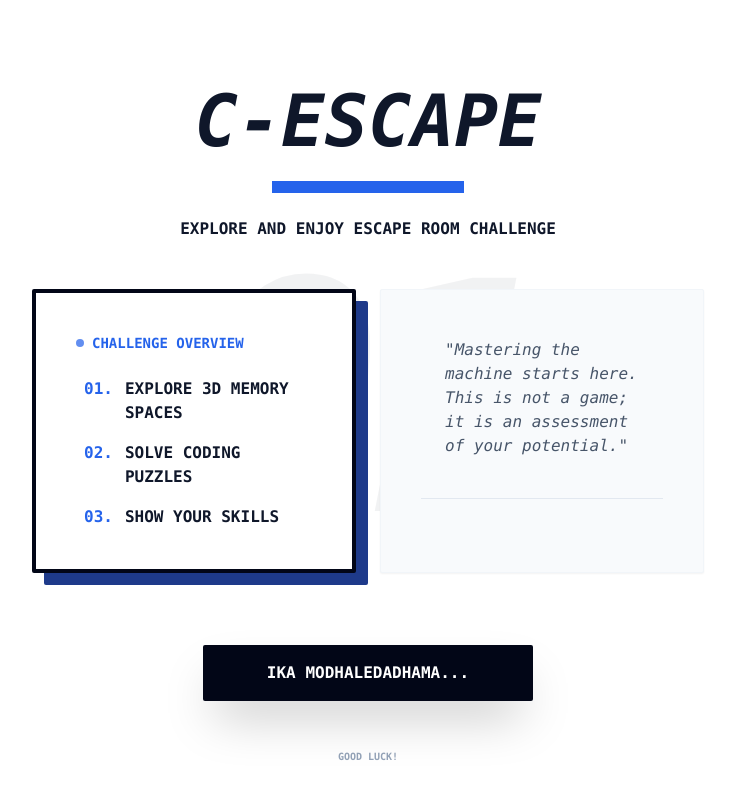
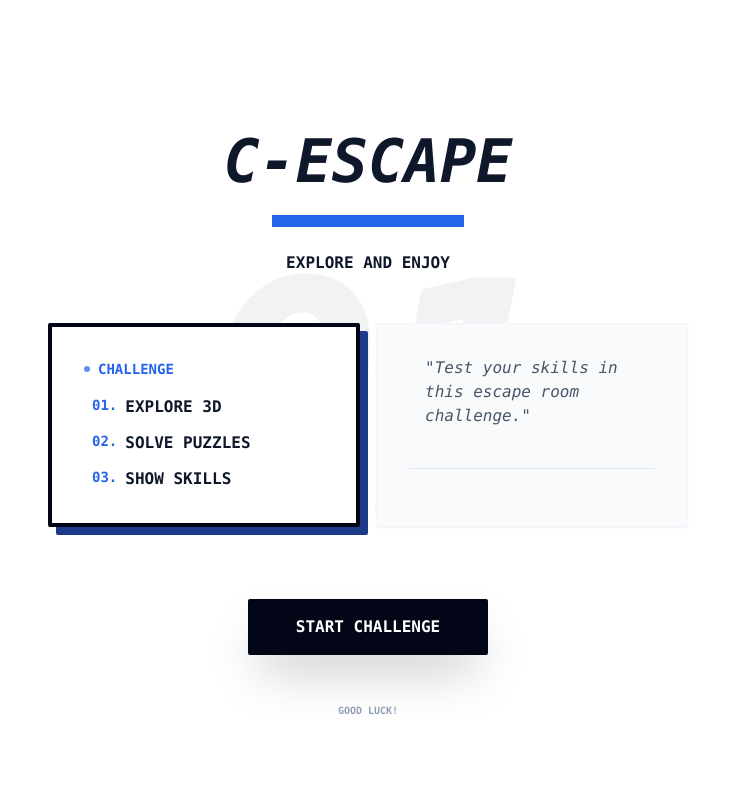
Before and after one commit to SSMM-25/escape-room, a React (Vite) app: page / in a window 1280 px wide. Shown: the whole page, without its empty margins (272-1007 px from the left). Built offline with nearby package versions, Linux system fonts and the light colour scheme.

Commit message:
Update StartScreen.tsx

```diff
--- a/components/StartScreen.tsx
+++ b/components/StartScreen.tsx
@@ -7,33 +7,33 @@ interface StartScreenProps {
 
 const StartScreen: React.FC<StartScreenProps> = ({ onStart }) => {
   return (
-    <div className="fixed inset-0 z-[100] flex flex-col items-center justify-center bg-white text-slate-900 p-3 sm:p-4 md:p-6 overflow-y-auto overflow-x-hidden">
-      <div className="max-w-2xl w-full text-center space-y-6 sm:space-y-8 md:space-y-12 my-auto relative">
+    <div className="fixed inset-0 z-[100] flex flex-col items-center justify-center bg-white text-slate-900 p-2 sm:p-3 md:p-4 lg:p-6 overflow-y-auto overflow-x-hidden">
+      <div className="max-w-lg sm:max-w-xl md:max-w-2xl w-full text-center space-y-4 sm:space-y-6 md:space-y-8 lg:space-y-12 my-auto relative px-2 sm:px-4">
         <div className="absolute top-1/2 left-1/2 -translate-x-1/2 -translate-y-1/2 -z-10 opacity-5 select-none pointer-events-none">
           <span className="text-[8rem] sm:text-[12rem] md:text-[16rem] lg:text-[20rem] font-black italic tracking-tighter">01</span>
         </div>
 
         <div className="animate-in fade-in slide-in-from-top-12 duration-1000">
-          <h1 className="text-3xl sm:text-4xl md:text-5xl lg:text-6xl xl:text-7xl font-black tracking-normal mb-3 sm:mb-4 md:mb-6 italic uppercase leading-relaxed">C-ESCAPE</h1>
-          <div className="h-2 sm:h-2.5 md:h-3 w-16 sm:w-20 md:w-32 lg:w-48 bg-blue-600 mx-auto mb-3 sm:mb-4 md:mb-6"></div>
-          <p className="text-slate-900 text-xs sm:text-sm md:text-base uppercase tracking-normal font-black px-6 leading-relaxed">Explore and Enjoy Escape Room Challenge</p>
+          <h1 className="text-2xl sm:text-3xl md:text-4xl lg:text-5xl xl:text-6xl font-black tracking-normal mb-2 sm:mb-3 md:mb-4 lg:mb-6 italic uppercase leading-relaxed">C-ESCAPE</h1>
+          <div className="h-1.5 sm:h-2 md:h-2.5 lg:h-3 w-12 sm:w-16 md:w-20 lg:w-32 xl:w-48 bg-blue-600 mx-auto mb-2 sm:mb-3 md:mb-4 lg:mb-6"></div>
+          <p className="text-slate-900 text-xs sm:text-sm md:text-base uppercase tracking-normal font-black px-2 sm:px-4 leading-relaxed">Explore and Enjoy</p>
         </div>
 
-        <div className="grid grid-cols-1 lg:grid-cols-2 gap-3 sm:gap-4 md:gap-6 text-left animate-in fade-in slide-in-from-bottom-12 duration-1000 delay-300">
-          <div className="p-4 sm:p-6 md:p-8 lg:p-10 border-2 sm:border-3 md:border-4 border-slate-950 bg-white shadow-[6px_6px_0px_0px_rgba(30,58,138,1)] sm:shadow-[8px_8px_0px_0px_rgba(30,58,138,1)] md:shadow-[10px_10px_0px_0px_rgba(30,58,138,1)] lg:shadow-[12px_12px_0px_0px_rgba(30,58,138,1)] rounded-sm">
-            <h3 className="text-xs sm:text-xs md:text-sm font-black uppercase tracking-normal mb-3 sm:mb-4 md:mb-6 text-blue-600 flex items-center gap-2">
-              <span className="w-1.5 sm:w-2 h-1.5 sm:h-2 bg-blue-600 rounded-full animate-pulse"></span>
-              Challenge Overview
+        <div className="grid grid-cols-1 md:grid-cols-2 gap-2 sm:gap-3 md:gap-4 text-left animate-in fade-in slide-in-from-bottom-12 duration-1000 delay-300">
+          <div className="p-3 sm:p-4 md:p-6 lg:p-8 border-2 sm:border-3 md:border-4 border-slate-950 bg-white shadow-[4px_4px_0px_0px_rgba(30,58,138,1)] sm:shadow-[6px_6px_0px_0px_rgba(30,58,138,1)] md:shadow-[8px_8px_0px_0px_rgba(30,58,138,1)] rounded-sm">
+            <h3 className="text-xs sm:text-xs md:text-sm font-black uppercase tracking-normal mb-2 sm:mb-3 md:mb-4 text-blue-600 flex items-center gap-1.5 sm:gap-2">
+              <span className="w-1 sm:w-1.5 h-1 sm:h-1.5 bg-blue-600 rounded-full animate-pulse"></span>
+              Challenge
             </h3>
-            <ul className="text-xs sm:text-sm md:text-base space-y-2 sm:space-y-3 md:space-y-4 text-slate-900 font-bold uppercase tracking-normal px-2">
-              <li className="flex gap-2 sm:gap-3 items-start"><span className="text-blue-600 flex-shrink-0">01.</span> <span className="text-xs sm:text-sm md:text-base leading-relaxed break-words">Explore 3D memory spaces</span></li>
-              <li className="flex gap-2 sm:gap-3 items-start"><span className="text-blue-600 flex-shrink-0">02.</span> <span className="text-xs sm:text-sm md:text-base leading-relaxed break-words">Solve coding puzzles</span></li>
-              <li className="flex gap-2 sm:gap-3 items-start"><span className="text-blue-600 flex-shrink-0">03.</span> <span className="text-xs sm:text-sm md:text-base leading-relaxed break-words">Show your skills</span></li>
+            <ul className="text-xs sm:text-sm md:text-base space-y-1.5 sm:space-y-2 md:space-y-3 text-slate-900 font-bold uppercase tracking-normal px-1 sm:px-2">
+              <li className="flex gap-1.5 sm:gap-2 items-start"><span className="text-blue-600 flex-shrink-0 text-xs sm:text-sm">01.</span> <span className="text-xs sm:text-sm md:text-base leading-relaxed break-words">Explore 3D</span></li>
+              <li className="flex gap-1.5 sm:gap-2 items-start"><span className="text-blue-600 flex-shrink-0 text-xs sm:text-sm">02.</span> <span className="text-xs sm:text-sm md:text-base leading-relaxed break-words">Solve puzzles</span></li>
+              <li className="flex gap-1.5 sm:gap-2 items-start"><span className="text-blue-600 flex-shrink-0 text-xs sm:text-sm">03.</span> <span className="text-xs sm:text-sm md:text-base leading-relaxed break-words">Show skills</span></li>
             </ul>
           </div>
-          <div className="p-4 sm:p-6 md:p-8 lg:p-10 border border-slate-100 bg-slate-50 shadow-sm rounded-sm flex flex-col justify-center">
-            <p className="text-xs sm:text-sm md:text-base text-slate-600 leading-relaxed font-medium italic px-6 break-words">
-              "Mastering the machine starts here. This is not a game; it is an assessment of your potential."
+          <div className="p-3 sm:p-4 md:p-6 lg:p-8 border border-slate-100 bg-slate-50 shadow-sm rounded-sm flex flex-col justify-center">
+            <p className="text-xs sm:text-sm md:text-base text-slate-600 leading-relaxed font-medium italic px-2 sm:px-4 break-words">
+              "Test your skills in this escape room challenge."
             </p>
             <div className="mt-6 sm:mt-8 md:mt-10 pt-4 sm:pt-5 md:pt-6 border-t border-slate-200">
             </div>
@@ -43,14 +43,14 @@ const StartScreen: React.FC<StartScreenProps> = ({ onStart }) => {
         <div className="pt-4 sm:pt-6 animate-in fade-in zoom-in duration-1000 delay-500">
           <button
             onClick={onStart}
-            className="group relative w-full sm:w-auto px-4 sm:px-8 md:px-12 lg:px-16 py-2 sm:py-3 md:py-4 bg-slate-950 text-white font-black uppercase tracking-normal overflow-hidden transition-all hover:scale-105 active:scale-95 shadow-xl sm:shadow-2xl rounded-sm text-xs sm:text-sm md:text-base"
+            className="group relative w-full sm:w-auto px-3 sm:px-6 md:px-8 lg:px-12 py-2 sm:py-2.5 md:py-3 lg:py-4 bg-slate-950 text-white font-black uppercase tracking-normal overflow-hidden transition-all hover:scale-105 active:scale-95 shadow-xl sm:shadow-2xl rounded-sm text-xs sm:text-sm md:text-base"
           >
-            <span className="relative z-10 whitespace-nowrap">Ika Modhaledadhama...</span>
+            <span className="relative z-10 whitespace-nowrap">Start Challenge</span>
             <div className="absolute inset-0 bg-blue-600 -translate-x-full group-hover:translate-x-0 transition-transform duration-500 ease-expo"></div>
           </button>
         </div>
 
-        <p className="text-[8px] sm:text-[9px] md:text-[10px] text-slate-400 uppercase tracking-normal font-black flex flex-col sm:flex-row items-center justify-center gap-2 sm:gap-4 px-4">
+        <p className="text-[8px] sm:text-[9px] md:text-[10px] text-slate-400 uppercase tracking-normal font-black flex flex-col sm:flex-row items-center justify-center gap-2 sm:gap-4 px-2 sm:px-4">
           <span className="text-center">Good Luck!</span>
         </p>
       </div>
```
